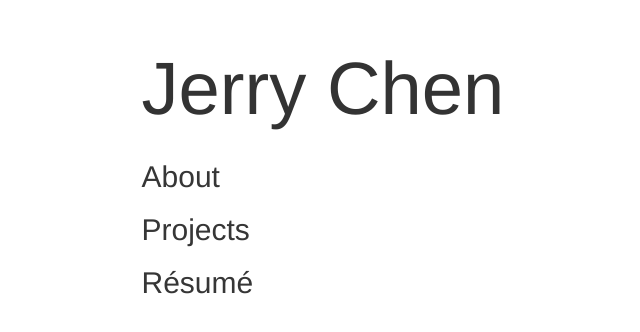
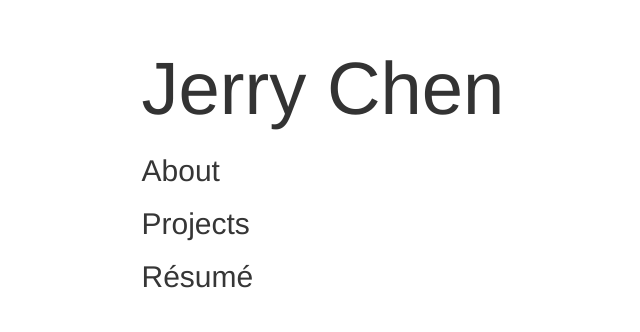
Before and after one commit to jerryhchen97/jchen0022.github.io, a plain HTML site: page index.html in a window 1280 px wide. Shown: the part 154-486 px from the top of the page, without its empty margins (200-840 px from the left). Drawn offline with nearby package versions, Linux system fonts and the light colour scheme.

Commit message:
style fixes

```diff
--- a/index.css
+++ b/index.css
@@ -56,6 +56,14 @@ h1#title {
   text-decoration:underline;
 }
 
+.no-top {
+  margin-top: 0em;
+}
+
+.first-row {
+  margin-top: 1em;
+}
+
 /* About */
 
 #about #jerry-img {
--- a/index.html
+++ b/index.html
@@ -20,9 +20,9 @@
         <h1 id="title">Jerry Chen</h1>
       </div>
     </div>
-    <div class="row">
+    <div class="row first-row">
       <div class="col-md-offset-3 col-md-6">
-        <h2><a href="?helo='adsfds'" class="main-link about-toggle">About</a></h2>
+        <h2 class="no-top"><a href="?helo='adsfds'" class="main-link about-toggle">About</a></h2>
         <h2><a href="#" class="main-link projects-toggle">Projects</a></h2>
         <h2><a href="assets/Resume.pdf" class="main-link" target="_blank">Résumé</a></h2>
       </div>
@@ -59,9 +59,9 @@
         </div>
       </div>
     </div>
-    <div class="row">
+    <div class="row first-row">
       <div class="col-md-offset-3 col-md-6">
-        <h2><a href="#" class="main-link proj1-toggle">Berkeley Groups</a></h2>
+        <h2 class="no-top"><a href="#" class="main-link proj1-toggle">Berkeley Groups</a></h2>
         <h2><a href="#" class="main-link proj2-toggle">BRDO</a></h2>
       </div>
     </div>
```
